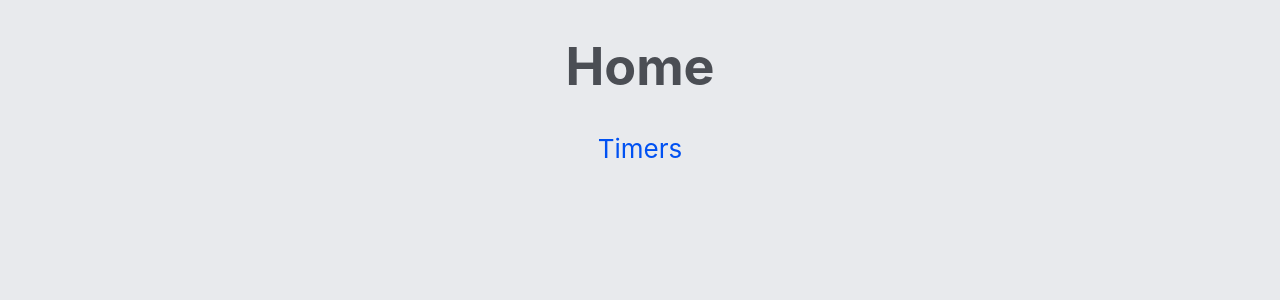
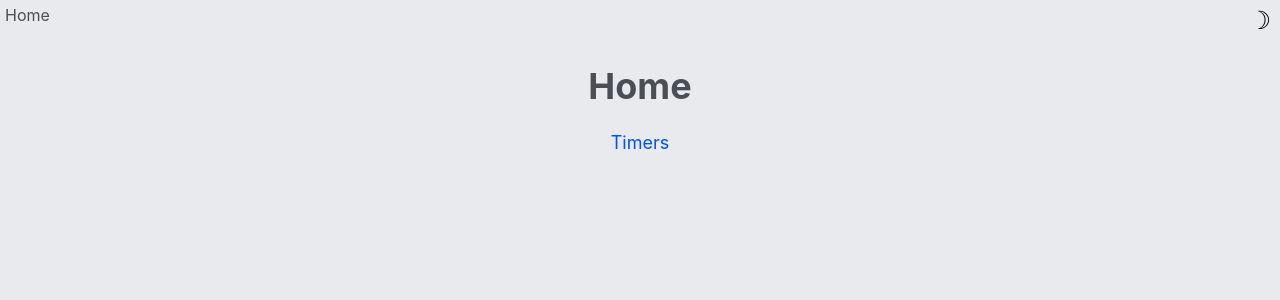
Before and after one commit to snehab-code/timekeeper, a React (Create React App) app in the folder client/: page / in a window 1280 px wide. Shown: the top 300 px of the page. Built offline with nearby package versions, Linux system fonts and the light colour scheme.

Commit message:
dark and light mode toggle

```diff
--- a/client/src/App.css
+++ b/client/src/App.css
@@ -1,5 +1,13 @@
 .App {
     text-align: center;
+    background-color: var(--primary-bg);
+    min-height: 100vh;
+    display: flex;
+    flex-direction: column;
+    /* align-items: center; */
+    /* justify-content: center; */
+    font-size: calc(10px + 1vmin);
+    color: var(--primary-text);
 }
 
 .App-logo {
@@ -8,14 +16,17 @@
 }
 
 .App-header {
-    background-color: var(--primary-bg);
-    min-height: 100vh;
     display: flex;
-    flex-direction: column;
-    /* align-items: center; */
-    /* justify-content: center; */
-    font-size: calc(10px + 2vmin);
+    height: 40px;
+    justify-content: flex-start;
+    align-items: flex-start;
+}
+
+.App-header a {
+    text-decoration: none;
     color: var(--primary-text);
+    font-size: calc(12px + 0.5vmin);
+    margin: 5px;
 }
 
 .App-link {
--- a/client/src/App.js
+++ b/client/src/App.js
@@ -1,19 +1,22 @@
-import { Switch, Route } from 'react-router-dom'
+import { Switch, Route, Link } from 'react-router-dom'
+import ThemeToggler from './pages/ThemeToggler'
 import TimerList from './components/timers/TimerList'
 import Timer from './components/timers/Timer'
-import Home from './pages/Home'
+import Home from './pages/homepage/Home'
 import './App.css'
 
 function App() {
     return (
         <div className="App">
             <header className="App-header">
-                <Switch>
-                    <Route exact path="/" component={Home} />
-                    <Route exact path="/timers" component={TimerList} />
-                    <Route path="/timers/:timerId" component={Timer} />
-                </Switch>
+                <Link to="/"> Home </Link>
+                <ThemeToggler />
             </header>
+            <Switch>
+                <Route exact path="/" component={Home} />
+                <Route exact path="/timers" component={TimerList} />
+                <Route path="/timers/:timerId" component={Timer} />
+            </Switch>
         </div>
     )
 }
--- a/client/src/components/timers/Timer.js
+++ b/client/src/components/timers/Timer.js
@@ -90,9 +90,9 @@ const Timer = ({ location }) => {
 
             <p>This timer will end at {endTime}</p>
 
-            <label for="rest" style={{ fontSize: '14px' }}>
+            <label htmlFor="rest" style={{ fontSize: '14px' }}>
                 <input
-                    autocomplete="off"
+                    autoComplete="off"
                     type="text"
                     name="restBox"
                     value={rest ? rest : ''}
--- a/client/src/index.css
+++ b/client/src/index.css
@@ -10,7 +10,7 @@ html {
 }
 
 @media (prefers-color-scheme: dark) {
-    html {
+    /* html {
         --primary-bg: #12171f;
         --primary-link: #0051f2;
         --primary-text: #ced3db;
@@ -18,7 +18,17 @@ html {
         --primary-button-hover: #29509e;
         --primary-input-bg: #404245;
         --primary-input-focus-bg: #202f45;
-    }
+    } */
+}
+
+html.dark {
+    --primary-bg: #12171f;
+    --primary-link: #0051f2;
+    --primary-text: #ced3db;
+    --primary-button: #5e6980;
+    --primary-button-hover: #29509e;
+    --primary-input-bg: #404245;
+    --primary-input-focus-bg: #202f45;
 }
 
 body {
--- /dev/null
+++ b/client/src/pages/ThemeToggler.js
@@ -0,0 +1,51 @@
+import { useState, useEffect } from 'react'
+
+const ThemeToggler = () => {
+    // const icons = ['🌙', '☀️']
+
+    const [isDark, setIsDark] = useState(false)
+    const DARK_CLASS = 'dark'
+    // const [mQuery, setMQuery] = useState('dark')
+
+    useEffect(() => {
+        let mediaQuery = window.matchMedia('(prefers-color-scheme: dark)')
+        // console.log(mediaQuery, mediaQuery.matches)
+        mediaQuery.addEventListener('change', (e) => {
+            // setMQuery(e.matches ? 'dark' : 'light')
+            setIsDark(mediaQuery.matches ? true : false)
+        })
+
+        // setMQuery(mediaQuery.matches ? "dark" : "light")
+        setIsDark(mediaQuery.matches ? true : false)
+    }, [])
+
+    useEffect(() => {
+        if (isDark) {
+            document.documentElement.classList.add(DARK_CLASS)
+        } else {
+            document.documentElement.classList.remove(DARK_CLASS)
+        }
+    }, [isDark])
+
+    return (
+        <button
+            className="theme-toggle"
+            style={{
+                backgroundColor: 'transparent',
+                width: '40px',
+                position: 'absolute',
+                right: '0px',
+                textAlign: 'center',
+                fontSize: '25px',
+                color: isDark ? 'white' : 'black',
+                height: '40px',
+                border: 'none',
+            }}
+            onClick={() => setIsDark(!isDark)}
+        >
+            {isDark ? '☼' : '☽'}
+        </button>
+    )
+}
+
+export default ThemeToggler
--- a/client/src/pages/Home.js
+++ b/client/src/pages/homepage/Home.js
@@ -1,9 +1,9 @@
-import React from 'react'
+import { Fragment } from 'react'
 import { Link } from 'react-router-dom'
 
 const Home = (...props) => {
     return (
-        <React.Fragment>
+        <Fragment>
             <h1>Home</h1>
             <Link
                 className="App-link"
@@ -13,7 +13,7 @@ const Home = (...props) => {
             >
                 Timers
             </Link>
-        </React.Fragment>
+        </Fragment>
     )
 }
 
```
